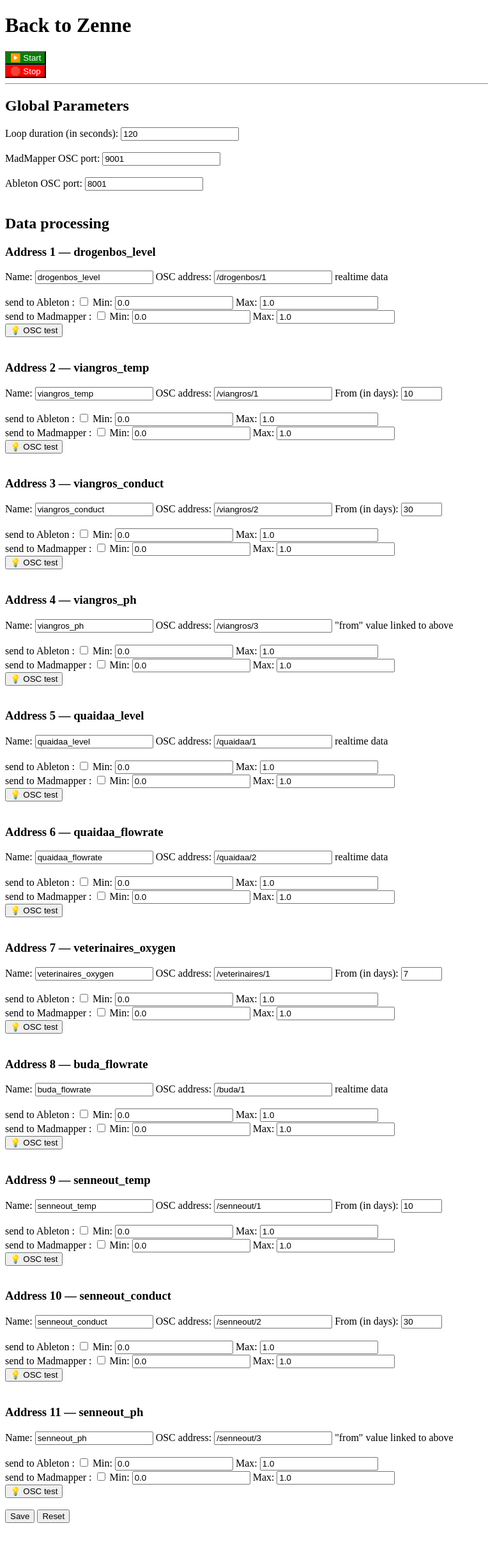
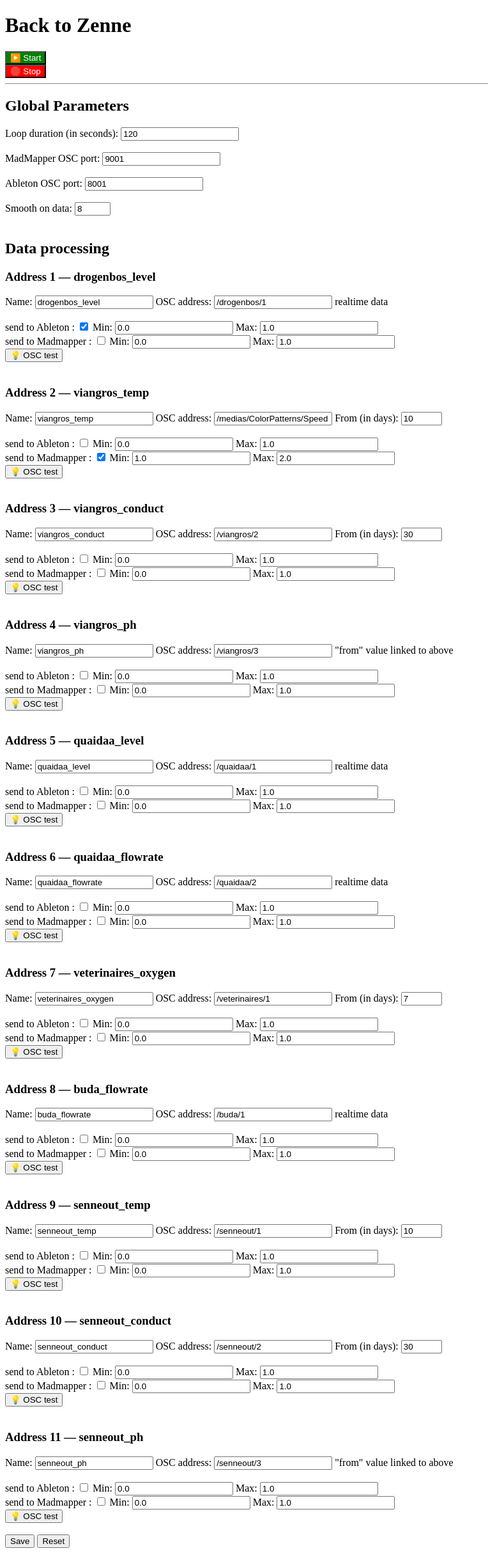
Before and after one commit to leohuet/back_to_zenne, a Flask app: page / in a window 1280 px wide. Shown: the whole page at 64% size, without its empty margins (0-764 px from the left). Before the commit the page ends 2381 px from the top, so only its background shows below. Run offline with Flask 3, Linux system fonts and the light colour scheme.

Commit message:
[ADD] Smooth via rolling average on all data

```diff
--- a/app.py
+++ b/app.py
@@ -22,6 +22,7 @@ base_config = {
     "ip_address": "127.0.0.1",
     "ableton_port": 8001,
     "madmapper_port": 9001,
+    "smooth": 10,
     "addresses": [
         {
             "name": "drogenbos_level",
@@ -168,6 +169,36 @@ data_names1 = {
     "senneOUT2": ["conduct", "acidity"]
 
 }
+for_rolling_average = {
+    "drogenbos": {
+        "level": []
+    },
+    "viangros": {
+        "temp": []
+    },
+    "viangros2": {
+        "conduct": [],
+        "acidity": []
+    },
+    "quaidaa": {
+        "d_level": [],
+        "d_flowrate": []
+    },
+    "veterinaires": {
+        "oxygen": []
+    },
+    "buda": {
+        "flowrate": []
+    },
+    "senneOUT": {
+        "temp": []
+    },
+    "senneOUT2": {
+        "conduct": [],
+        "acidity": []
+    }
+}
+
 local_config = {}
 # only get new json data when the modification time changed
 old_getmtime = 1000
@@ -187,16 +218,11 @@ base64_message = base64_bytes.decode('ascii')
 my_headers = {"Authorization": "Basic " + base64_message}
 
 # rolling average variables
-size_mean = 2
-drogenbos_for_mean = []
-viangros_for_mean = []
-quaidaa_for_mean = []
-pluie_for_mean = []
-for i in range(size_mean):
-    drogenbos_for_mean.append(0.5)
-    viangros_for_mean.append(0.5)
-    quaidaa_for_mean.append(0.5)
-    pluie_for_mean.append(0.5)
+size_mean = 10
+for element in for_rolling_average:
+    for a in range(size_mean):
+        for data in for_rolling_average[element]:
+            for_rolling_average[element][data].append(0.5)
 
 
 def get_relative_dates():
@@ -212,7 +238,6 @@ def get_relative_dates():
         if address['from'] == "none" or address['from'] == "realtime":
             continue
         times.append((now - timedelta(days=address['from'])).strftime(fmt_day))
-        print(times)
 
     install_min_dur = math.ceil(date_config["install_duration"] / 60)
 
@@ -334,6 +359,7 @@ def get_sites(dates_dict):
         },
 
     ]
+
 
 def rolling_average(data_array, new_value):
     global size_mean
@@ -469,7 +495,7 @@ def save_config(config_dict):
 
 # === THREAD OSC ===
 def osc_sender():
-    global mad_client, ableton_client, old_getmtime, local_config, osc_running
+    global mad_client, ableton_client, old_getmtime, local_config, osc_running, for_rolling_average
     print("OSC thread démarré.")
     d_sec_time_index = 0
     sec_time_index = 0
@@ -602,12 +628,12 @@ def osc_sender():
                 msg1 = osc_message_builder.OscMessageBuilder(address=osc_addr)
                 if addr["to_ableton"]:
                     vmin, vmax = float(addr["min_ableton"]), float(addr["max_ableton"])
-                    new_val = val * (vmax - vmin) + vmin
+                    new_val = rolling_average(for_rolling_average[site["name"]][data], val * (vmax - vmin) + vmin)
                     msg.add_arg(new_val)
                     ableton_bundle.add_content(msg.build())
                 if addr["to_mad"]:
                     vmin, vmax = float(addr["min_mad"]), float(addr["max_mad"])
-                    new_val = val * (vmax - vmin) + vmin
+                    new_val = rolling_average(for_rolling_average[site["name"]][data], val * (vmax - vmin) + vmin)
                     msg1.add_arg(new_val)
                     mad_bundle.add_content(msg1.build())
                 # print(f"[THREAD] Envoi {osc_addr} = {new_val}")
@@ -633,6 +659,7 @@ def osc_sender():
 # === INTERFACE FLASK ===
 @app.route("/", methods=["GET", "POST"])
 def index():
+    global size_mean, for_rolling_average
     conf = load_config()
     # if POST, retrieve all data and change the config json
     # raise error if issues with data
@@ -642,6 +669,7 @@ def index():
         conf["install_duration"] = int(request.form["install_duration"])
         conf["ableton_port"] = int(request.form["ableton_port"])
         conf["madmapper_port"] = int(request.form["madmapper_port"])
+        conf["smooth"] = int(request.form["smooth"])
         if conf["ableton_port"] == conf["madmapper_port"]:
             error = True
             response = {
@@ -683,6 +711,42 @@ def index():
             elif new_addresses[k]["from"] == -2:
                 new_addresses[k]["from"] = "none"
         conf["addresses"] = new_addresses
+
+        # rolling average variables
+        for_rolling_average = {
+            "drogenbos": {
+                "level": []
+            },
+            "viangros": {
+                "temp": []
+            },
+            "viangros2": {
+                "conduct": [],
+                "acidity": []
+            },
+            "quaidaa": {
+                "d_level": [],
+                "d_flowrate": []
+            },
+            "veterinaires": {
+                "oxygen": []
+            },
+            "buda": {
+                "flowrate": []
+            },
+            "senneOUT": {
+                "temp": []
+            },
+            "senneOUT2": {
+                "conduct": [],
+                "acidity": []
+            }
+        }
+        size_mean = conf["smooth"]
+        for element in for_rolling_average:
+            for a in range(size_mean):
+                for data in for_rolling_average[element]:
+                    for_rolling_average[element][data].append(0.5)
         if not error:
             save_config(conf)
             return redirect(url_for("index"))
--- a/config.json
+++ b/config.json
@@ -3,6 +3,7 @@
     "ip_address": "127.0.0.1",
     "ableton_port": 8001,
     "madmapper_port": 9001,
+    "smooth": 8,
     "addresses": [
         {
             "name": "drogenbos_level",
@@ -12,19 +13,19 @@
             "min_mad": 0.0,
             "max_mad": 1.0,
             "from": "realtime",
-            "to_ableton": false,
+            "to_ableton": true,
             "to_mad": false
         },
         {
             "name": "viangros_temp",
-            "osc_address": "/viangros/1",
+            "osc_address": "/medias/ColorPatterns/Speed",
             "min_ableton": 0.0,
             "max_ableton": 1.0,
-            "min_mad": 0.0,
-            "max_mad": 1.0,
+            "min_mad": 1.0,
+            "max_mad": 2.0,
             "from": 10,
             "to_ableton": false,
-            "to_mad": false
+            "to_mad": true
         },
         {
             "name": "viangros_conduct",
--- a/templates/index.html
+++ b/templates/index.html
@@ -24,6 +24,8 @@
         <input type="number" name="madmapper_port" value="{{ config.madmapper_port }}"><br><br>
         <label>Ableton OSC port: </label>
         <input type="number" name="ableton_port" value="{{ config.ableton_port }}"><br><br>
+        <label>Smooth on data: </label>
+        <input type="number" min="1" max="20" name="smooth" value="{{ config.smooth }}"><br><br>
 
         <h2>Data processing</h2>
         <!-- Data parameters (for each data = OSC, min, max, duration for API call) -->
```
